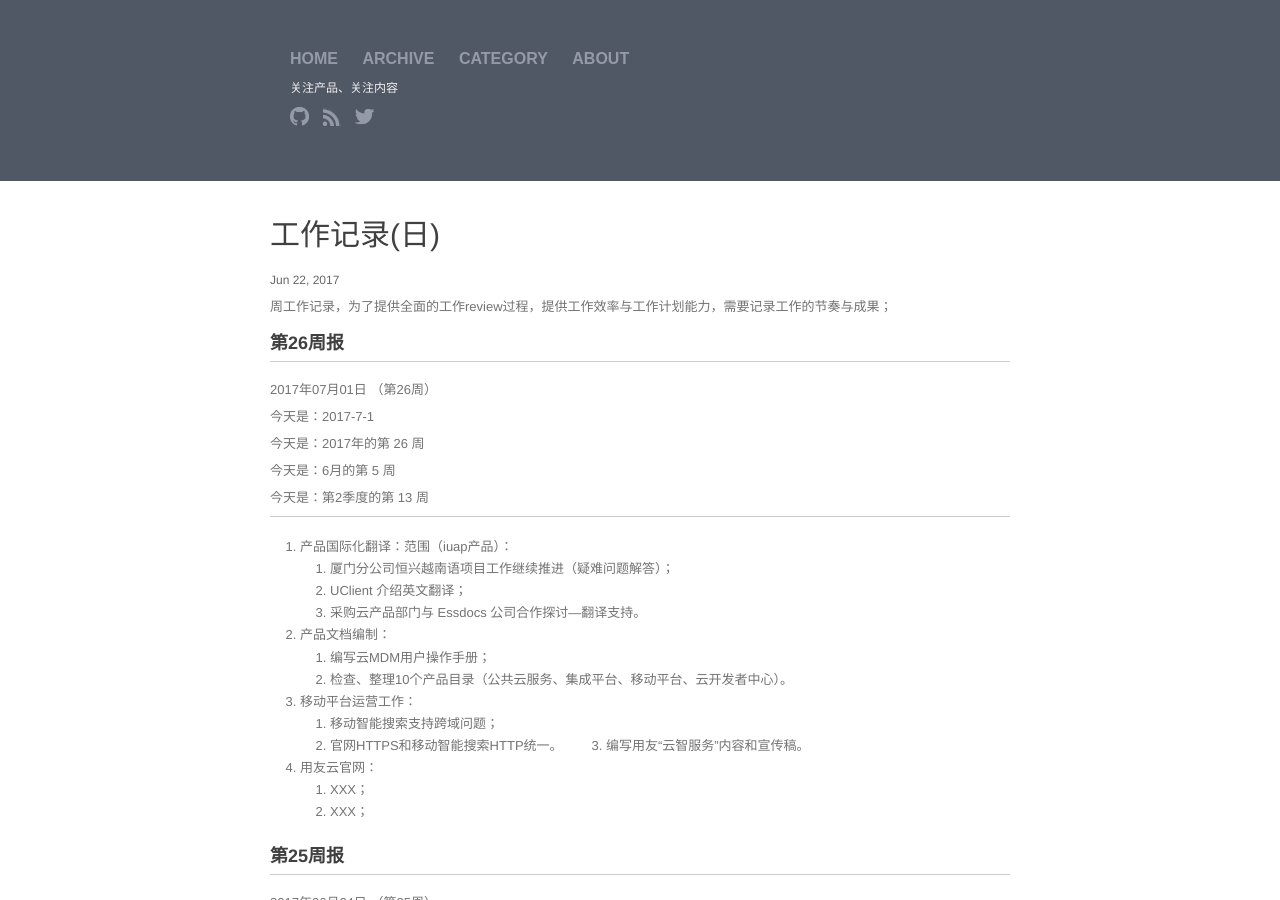
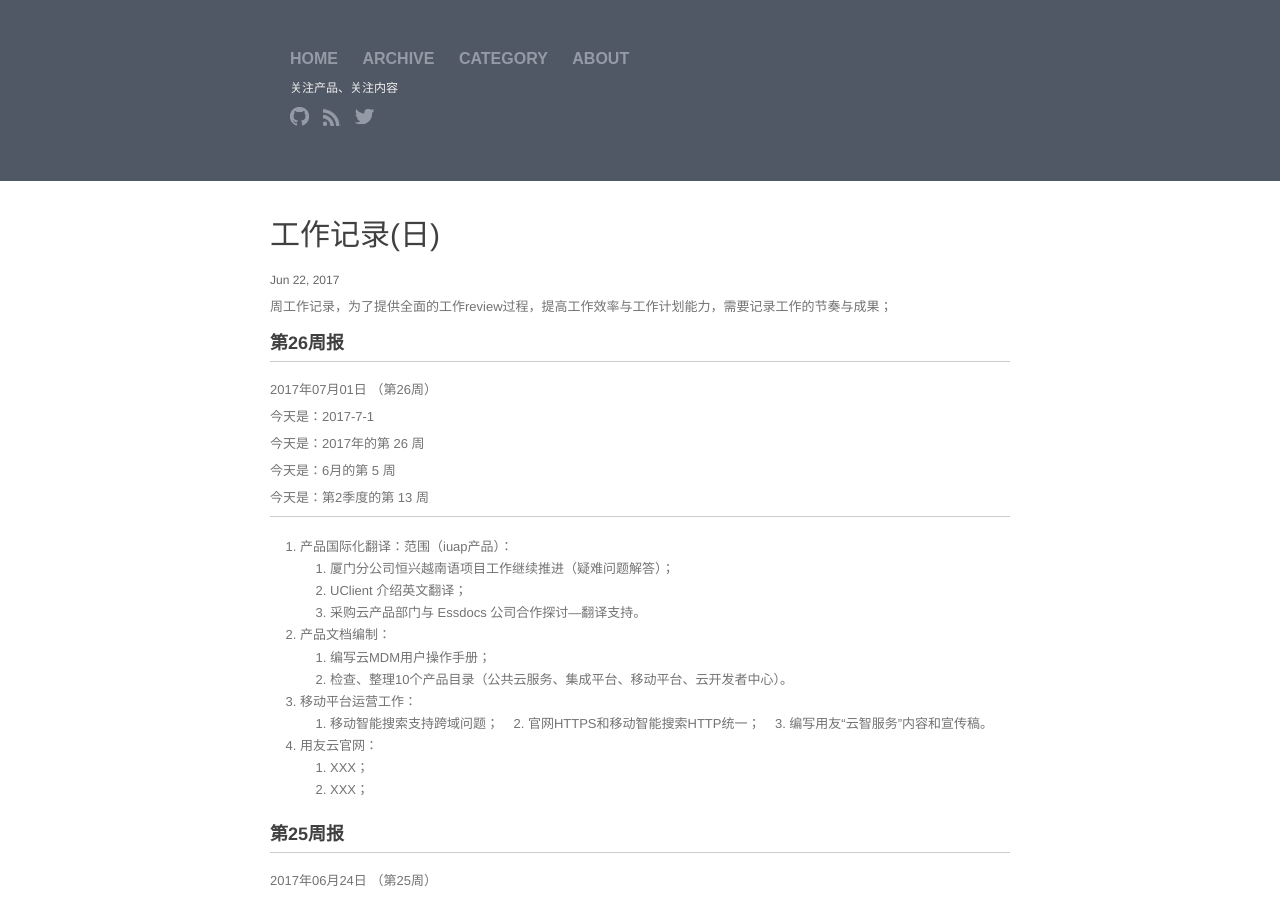
Before and after one commit to walllFlower/blog, a Jekyll site: the page built from _posts/2017-06-22-day_report_cxz.md, in a window 1280 px wide and 900 px high. Built offline with Jekyll 4.4.1, drawn with Linux system fonts in a browser that asks for light colours; comment, search, counter and statistics services are not loaded.

Commit message:
Update 2017-06-22-day_report_cxz.md

```diff
--- a/_posts/2017-06-22-day_report_cxz.md
+++ b/_posts/2017-06-22-day_report_cxz.md
@@ -5,7 +5,7 @@ date:   2017-06-22 14:57:32
 categories: 日报 第25周
 ---
 
-周工作记录，为了提供全面的工作review过程，提供工作效率与工作计划能力，需要记录工作的节奏与成果；
+周工作记录，为了提供全面的工作review过程，提高工作效率与工作计划能力，需要记录工作的节奏与成果；
 
 ### 第26周报
 
@@ -33,7 +33,7 @@ categories: 日报 第25周
 
 3. 移动平台运营工作：
     1. 移动智能搜索支持跨域问题；
-    2. 官网HTTPS和移动智能搜索HTTP统一。
+    2. 官网HTTPS和移动智能搜索HTTP统一；
     3. 编写用友“云智服务”内容和宣传稿。
 
 4. 用友云官网：
@@ -77,3 +77,6 @@ categories: 日报 第25周
     2. 加班把第一批云平台官网上线页面全部完成；
     3. 配合设计编写与整理网站内容，配合开发制作文档自动更新展示方案。
     4. 与移动部门沟通官网集成”智能问答”与“智能搜索”方案，提供数据。
+
+
+***
```
